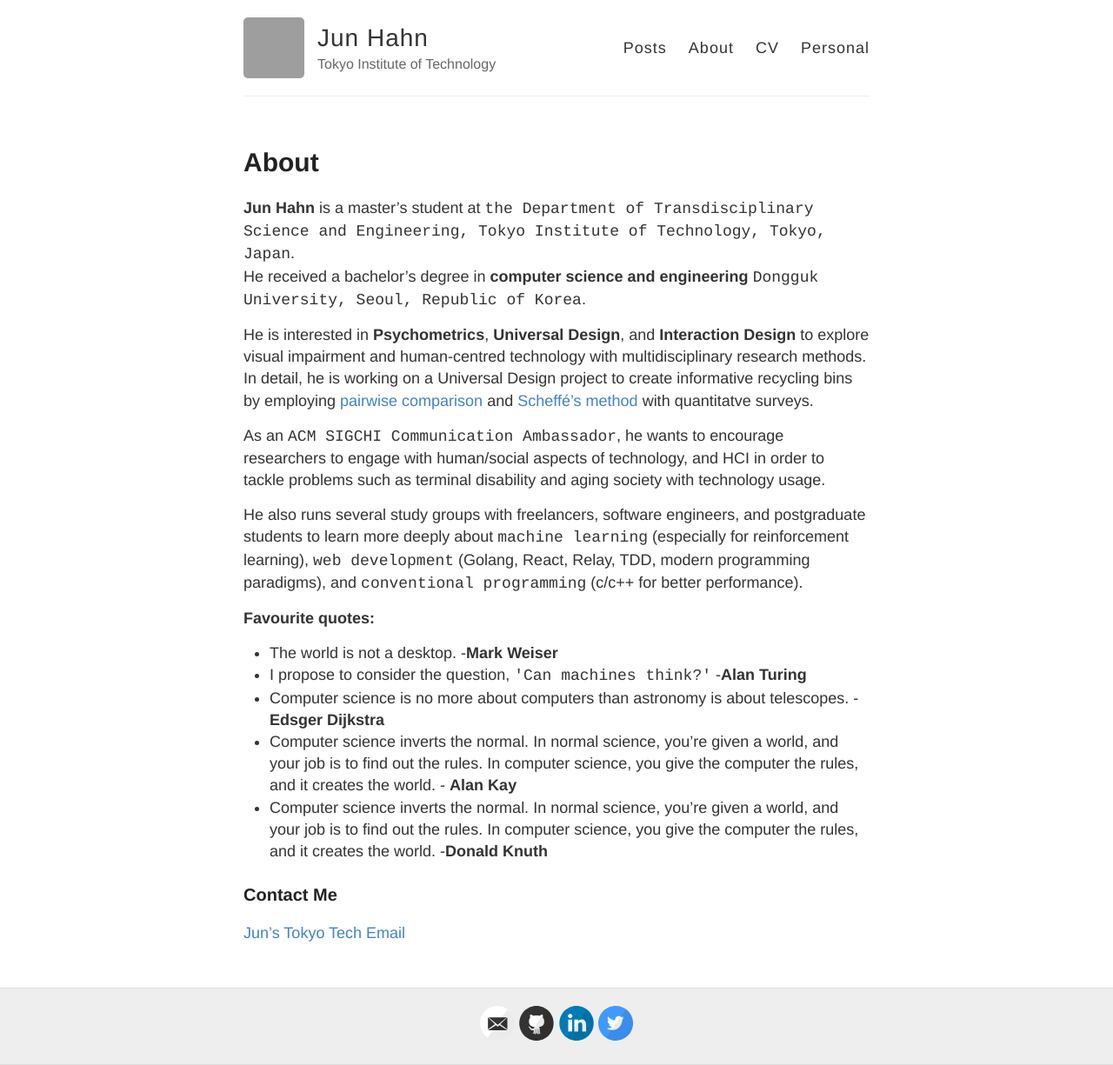
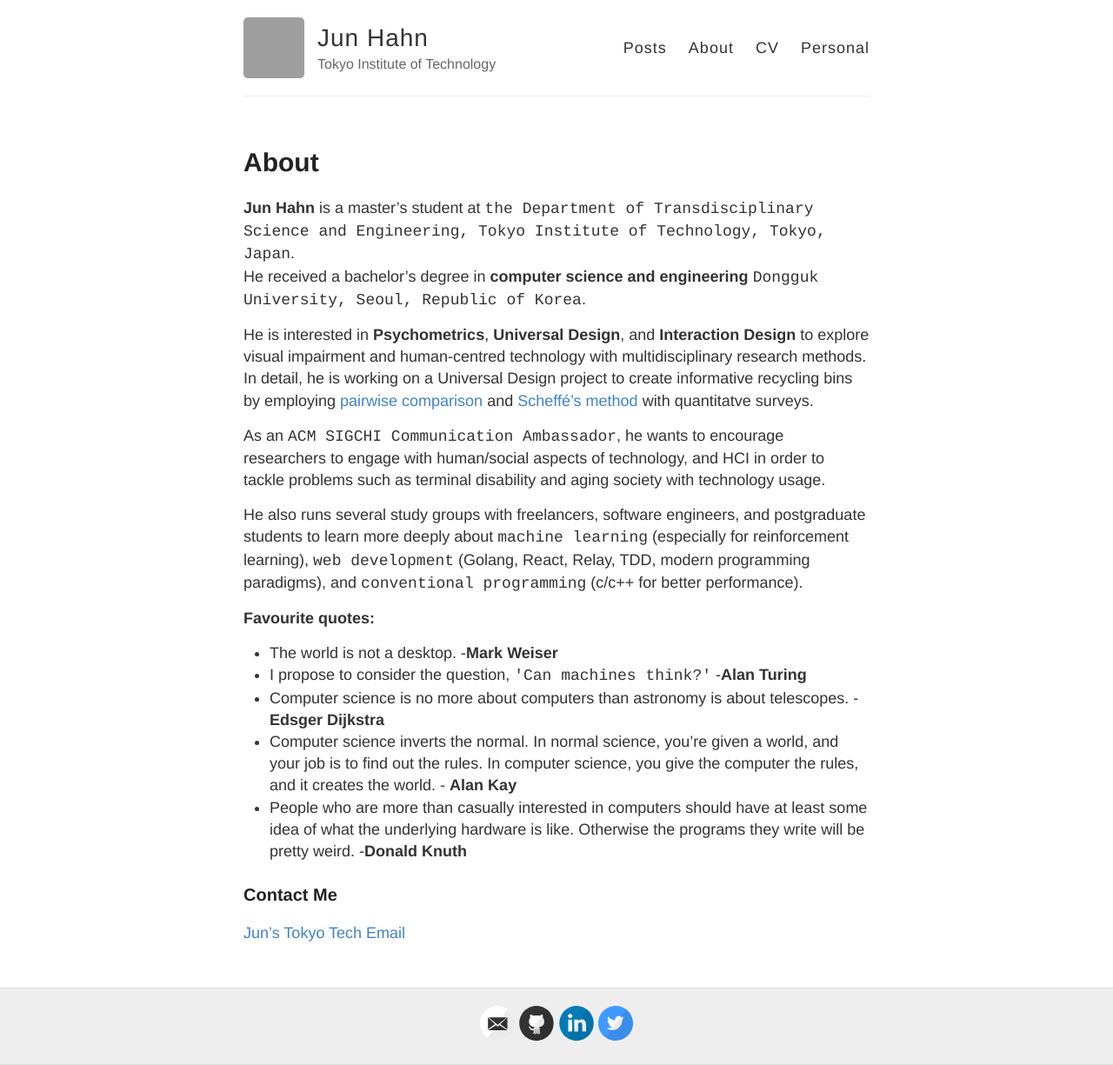
Before and after one commit to TangoEnSkai/tangoenskai.github.io, a Jekyll site: the page built from about.md, in a window 1280 px wide. Shown: the whole page at 87% size. Built offline with Jekyll 4.4.1, drawn with Linux system fonts in a browser that asks for light colours; grey boxes are pictures that could not be loaded.

Commit message:
Revise Don Knuth's quote

```diff
--- a/about.md
+++ b/about.md
@@ -18,7 +18,7 @@ He also runs several study groups with freelancers, software engineers, and post
 * I propose to consider the question, `'Can machines think?'` -**Alan Turing**
 * Computer science is no more about computers than astronomy is about telescopes. -**Edsger Dijkstra**
 * Computer science inverts the normal. In normal science, you're given a world, and your job is to find out the rules. In computer science, you give the computer the rules, and it creates the world. - **Alan Kay**
-* Computer science inverts the normal. In normal science, you're given a world, and your job is to find out the rules. In computer science, you give the computer the rules, and it creates the world. -**Donald Knuth**
+* People who are more than casually interested in computers should have at least some idea of what the underlying hardware is like. Otherwise the programs they write will be pretty weird. -**Donald Knuth**
 
 ### Contact Me
 
```
